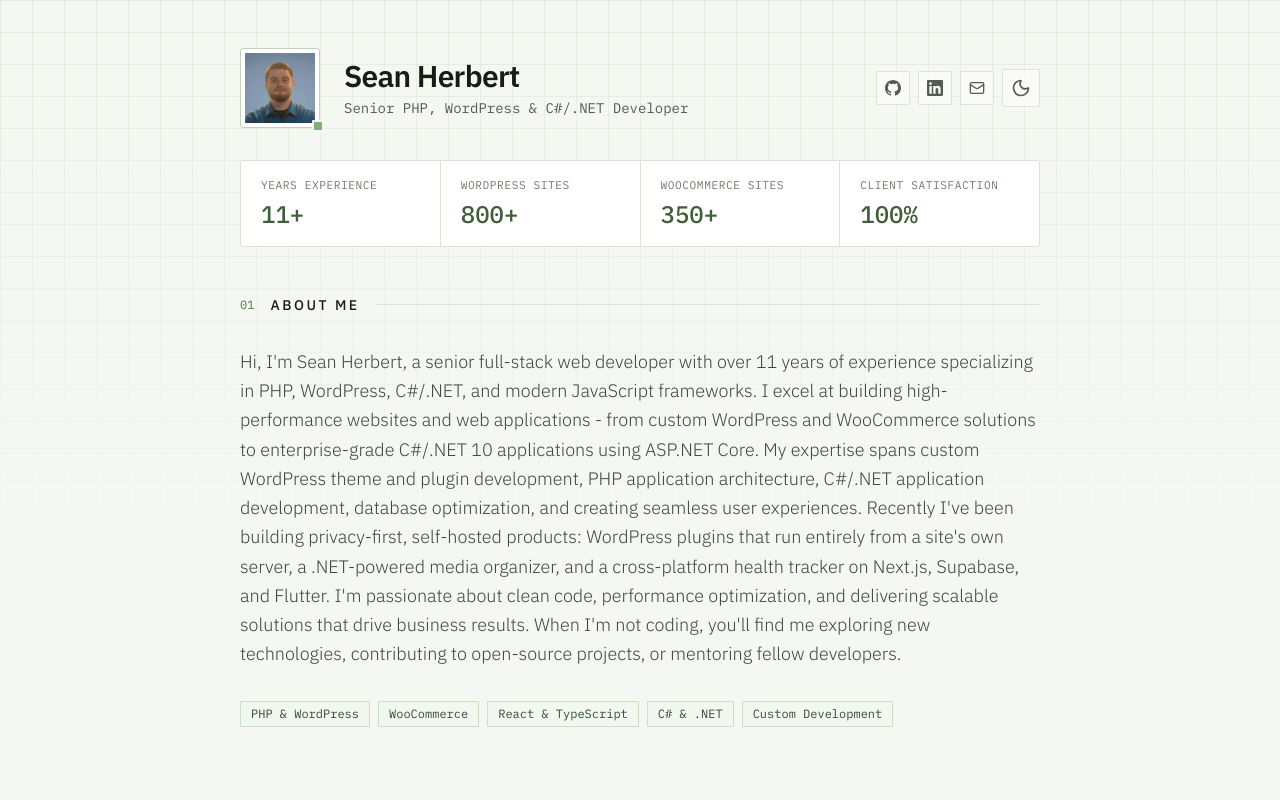
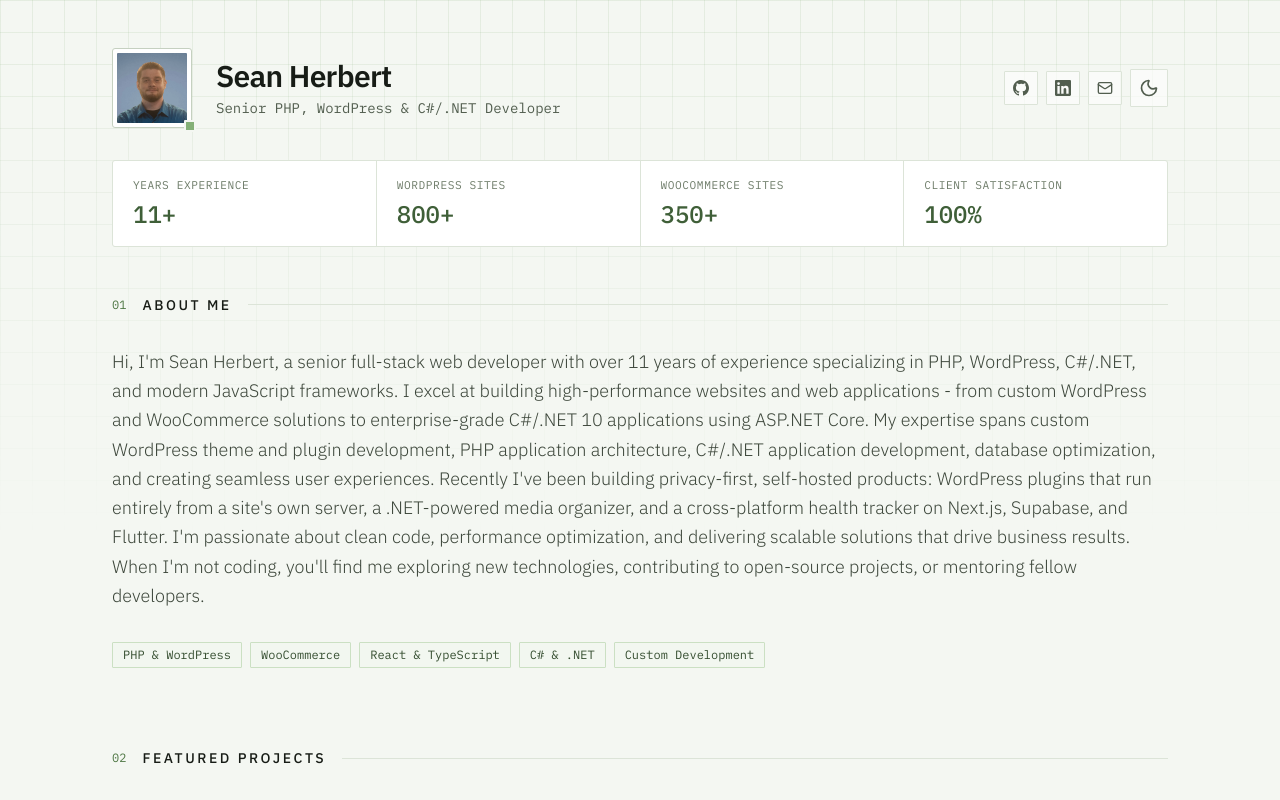
Before and after one commit to seanherbert87/seanherbert87.github.io, a Next.js app: page / in a window 1280 px wide. Shown: the top 800 px of the page. Built offline with nearby package versions, Linux system fonts and the light colour scheme.

Commit message:
style(layout): Widen primary column on large displays

```diff
--- a/components/layout.tsx
+++ b/components/layout.tsx
@@ -3,7 +3,7 @@ import React, { memo } from 'react';
 const classes = {
   wrapper: 'relative min-h-screen bg-gray-50 dark:bg-gray-950 transition-colors duration-300',
   backgroundGrid: 'bg-grid pointer-events-none absolute inset-x-0 top-0 h-[48rem]',
-  container: 'relative max-w-4xl mx-auto px-6 py-12 sm:px-8 lg:px-12',
+  container: 'relative max-w-4xl xl:max-w-6xl 2xl:max-w-7xl min-[2000px]:max-w-[90rem] mx-auto px-6 py-12 sm:px-8 lg:px-12',
   footer: 'mt-24 pt-6 border-t border-gray-200 dark:border-gray-800 flex justify-between font-mono text-xs text-gray-500 dark:text-gray-500',
 };
 
```
